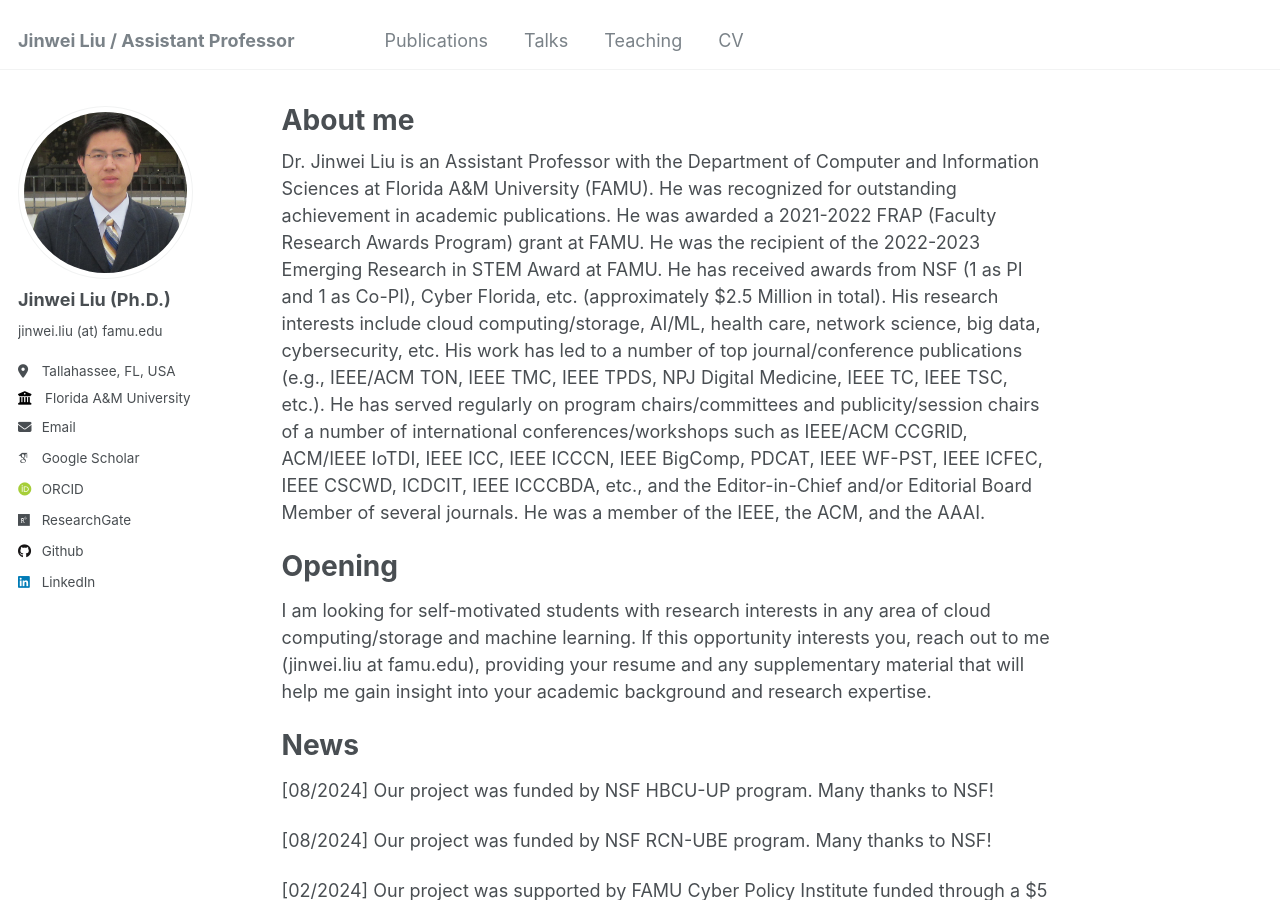
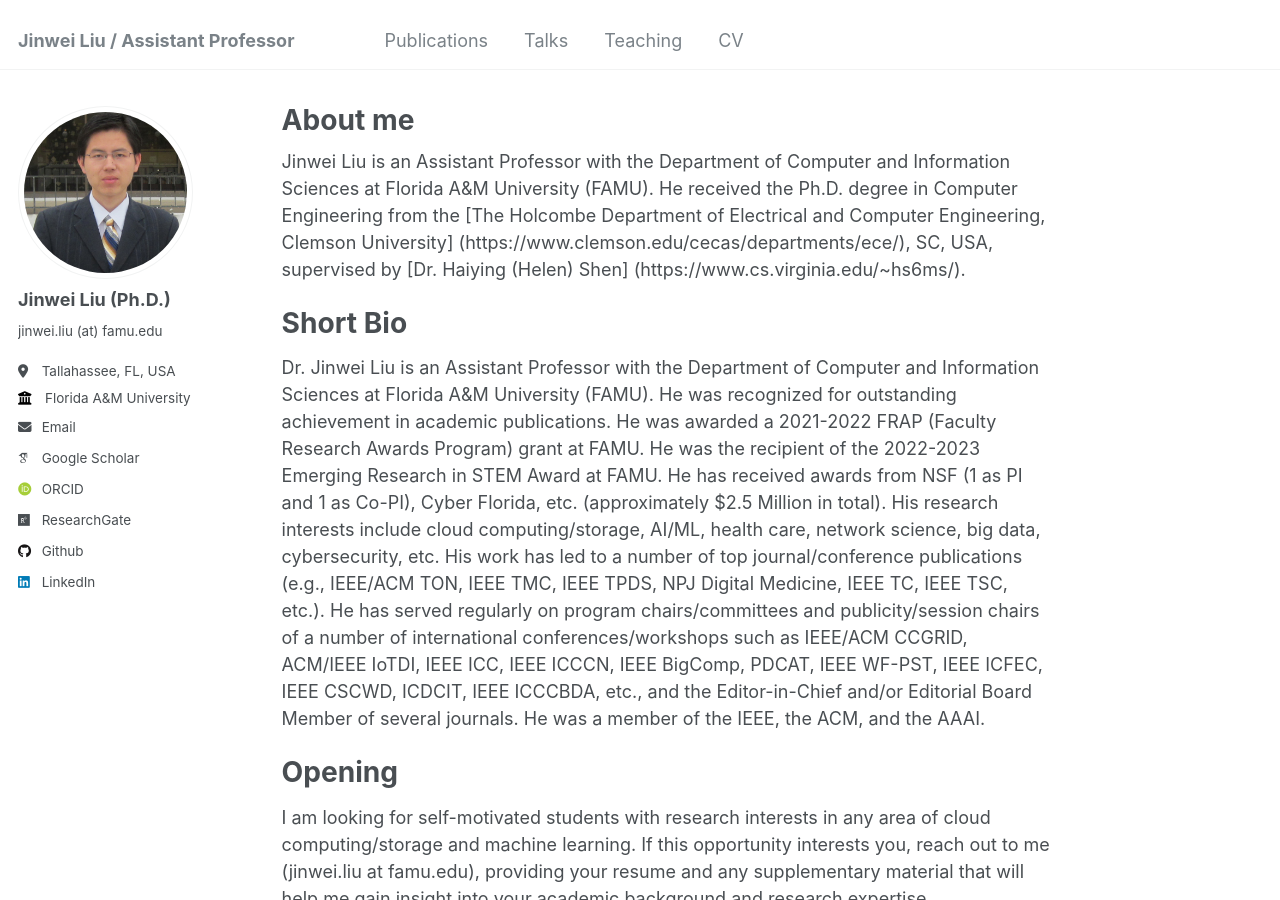
Before and after one commit to jinweiliucu/jinweiliucu.github.io, a Jekyll site: the page built from _pages/about.md, in a window 1280 px wide and 900 px high. Built offline with Jekyll 4.4.1, drawn with Linux system fonts in a browser that asks for light colours; some web fonts are replaced.

Commit message:
Update about.md

```diff
--- a/_pages/about.md
+++ b/_pages/about.md
@@ -8,7 +8,10 @@ redirect_from:
   - /about.html
 ---
 
+Jinwei Liu is an Assistant Professor with the Department of Computer and Information Sciences at Florida A&M University (FAMU). He received the Ph.D. degree in Computer Engineering from the [The Holcombe Department of Electrical and Computer Engineering, Clemson University] (https://www.clemson.edu/cecas/departments/ece/), SC, USA, supervised by [Dr. Haiying (Helen) Shen] (https://www.cs.virginia.edu/~hs6ms/).
 
+Short Bio
+======
 Dr. Jinwei Liu is an Assistant Professor with the Department of Computer and Information Sciences at Florida A&M University (FAMU). He was recognized for outstanding achievement in academic publications. He was awarded a 2021-2022 FRAP (Faculty Research Awards Program) grant at FAMU. He was the recipient of the 2022-2023 Emerging Research in STEM Award at FAMU. He has received awards from NSF (1 as PI and 1 as Co-PI), Cyber Florida, etc. (approximately $2.5 Million in total). His research interests include cloud computing/storage, AI/ML, health care, network science, big data, cybersecurity, etc. His work has led to a number of top journal/conference publications (e.g., IEEE/ACM TON, IEEE TMC, IEEE TPDS, NPJ Digital Medicine, IEEE TC, IEEE TSC, etc.). He has served regularly on program chairs/committees and publicity/session chairs of a number of international conferences/workshops such as IEEE/ACM CCGRID, ACM/IEEE IoTDI, IEEE ICC, IEEE ICCCN, IEEE BigComp, PDCAT, IEEE WF-PST, IEEE ICFEC, IEEE CSCWD, ICDCIT, IEEE ICCCBDA, etc., and the Editor-in-Chief and/or Editorial Board Member of several journals. He was a member of the IEEE, the ACM, and the AAAI.
 
 Opening
```
